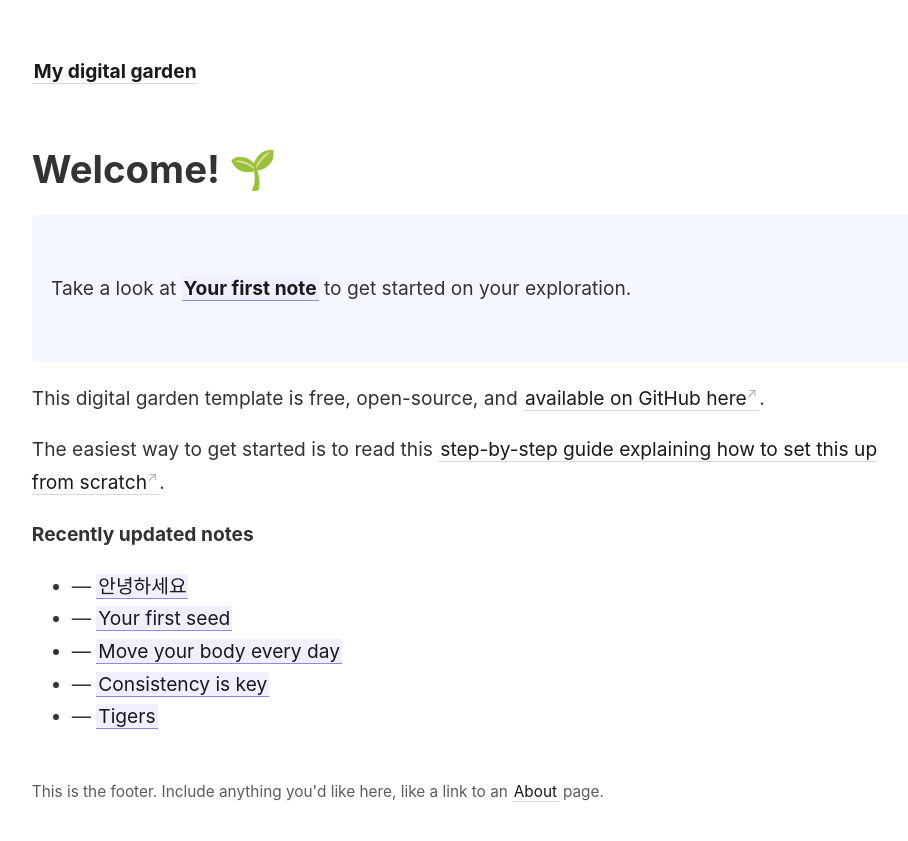
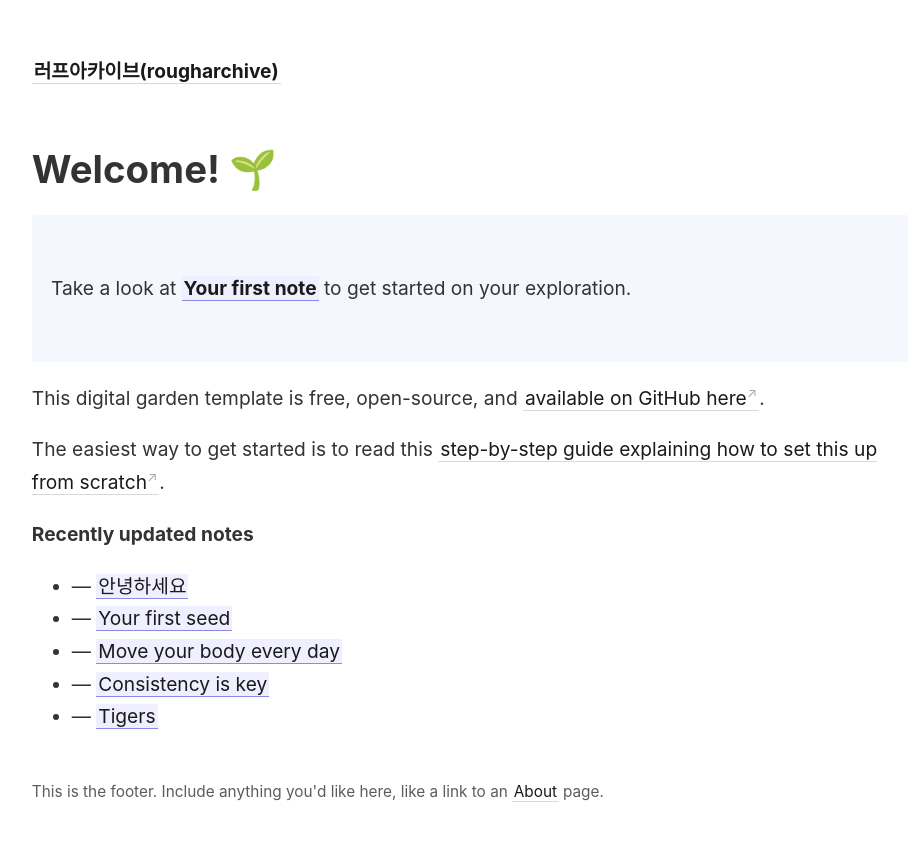
Before and after one commit to seandeepdive/diary, a Jekyll site: the page built from _pages/index.md, in a window 1280 px wide. Shown: the top 841 px of the page, without its empty margins (45-953 px from the left). Built offline with Jekyll 4.4.1, drawn with Linux system fonts in a browser that asks for light colours.

Commit message:
Update _config.yml

```diff
--- a/_config.yml
+++ b/_config.yml
@@ -1,4 +1,4 @@
-title:               My digital garden
+title:               러프아카이브(rougharchive)
 include:             ['_pages']
 exclude:             ['_includes/notes_graph.json']
 # You may need to change the base URL depending on your deploy configuration.
```
